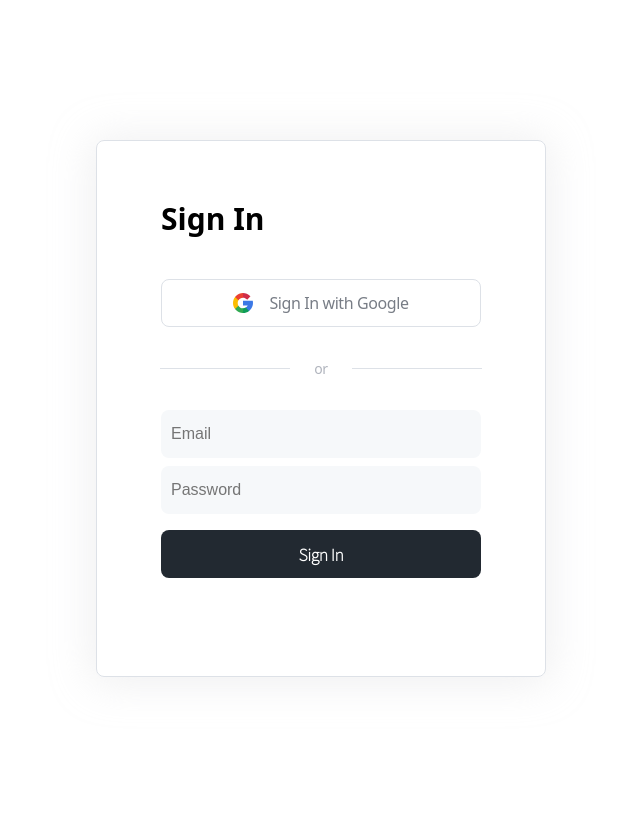
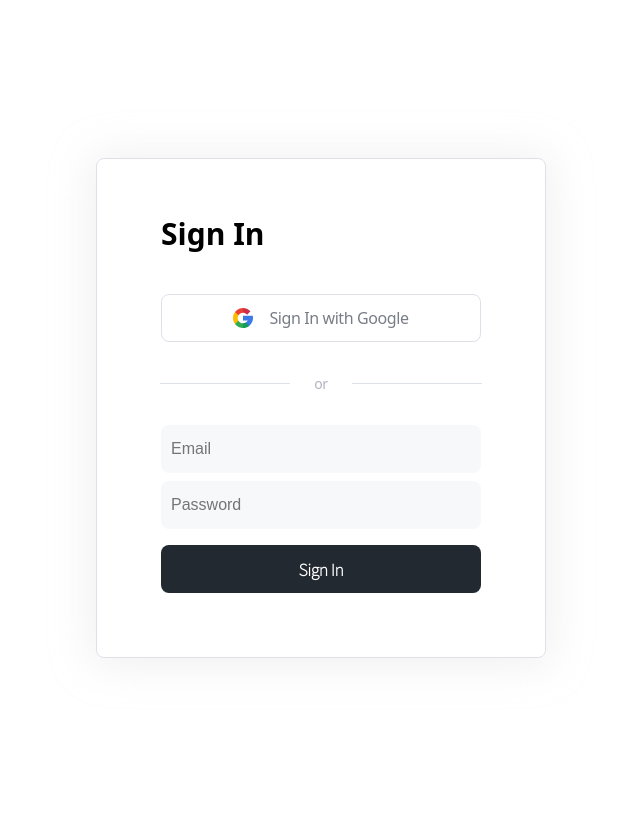
Before and after one commit to MakeLabel/firstProduct, a Django app: page /library/loginPage/ in a window 1280 px wide. Shown: the whole page, without its empty margins (319-959 px from the left). Run offline with Django 3.2, Linux system fonts and the light colour scheme.

Commit message:
[feat] Edit loginPage's height

```diff
--- a/library/static/library/css/loginPage.css
+++ b/library/static/library/css/loginPage.css
@@ -16,7 +16,7 @@
     margin: auto;
     left: 0;
     width: 450px;
-    height: 537px;
+    height: 500px;
 
     border-radius: 8px;
     border: 1px solid #dde1e7;
@@ -176,7 +176,7 @@
 }
 
 .loginPage-body .signUp-box .email-login .signup-btn {
-    margin: 16px 0 40px;
+    margin: 16px 0 10px;
     width: 100%;
     height: 48px;
     font-family: "Montserrat","Noto Sans KR","Noto Sans JP","Noto Sans SC",sans-serif;
```
